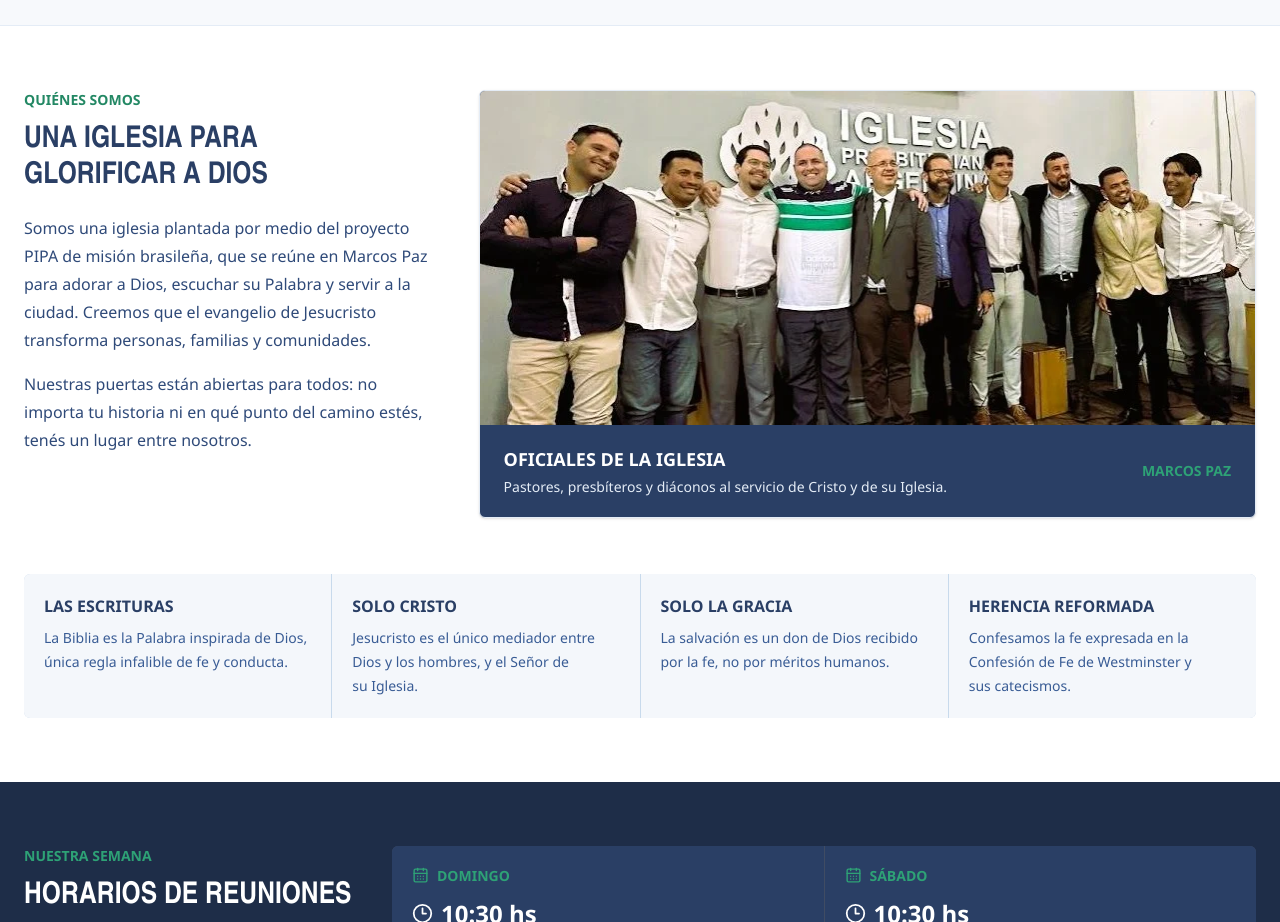
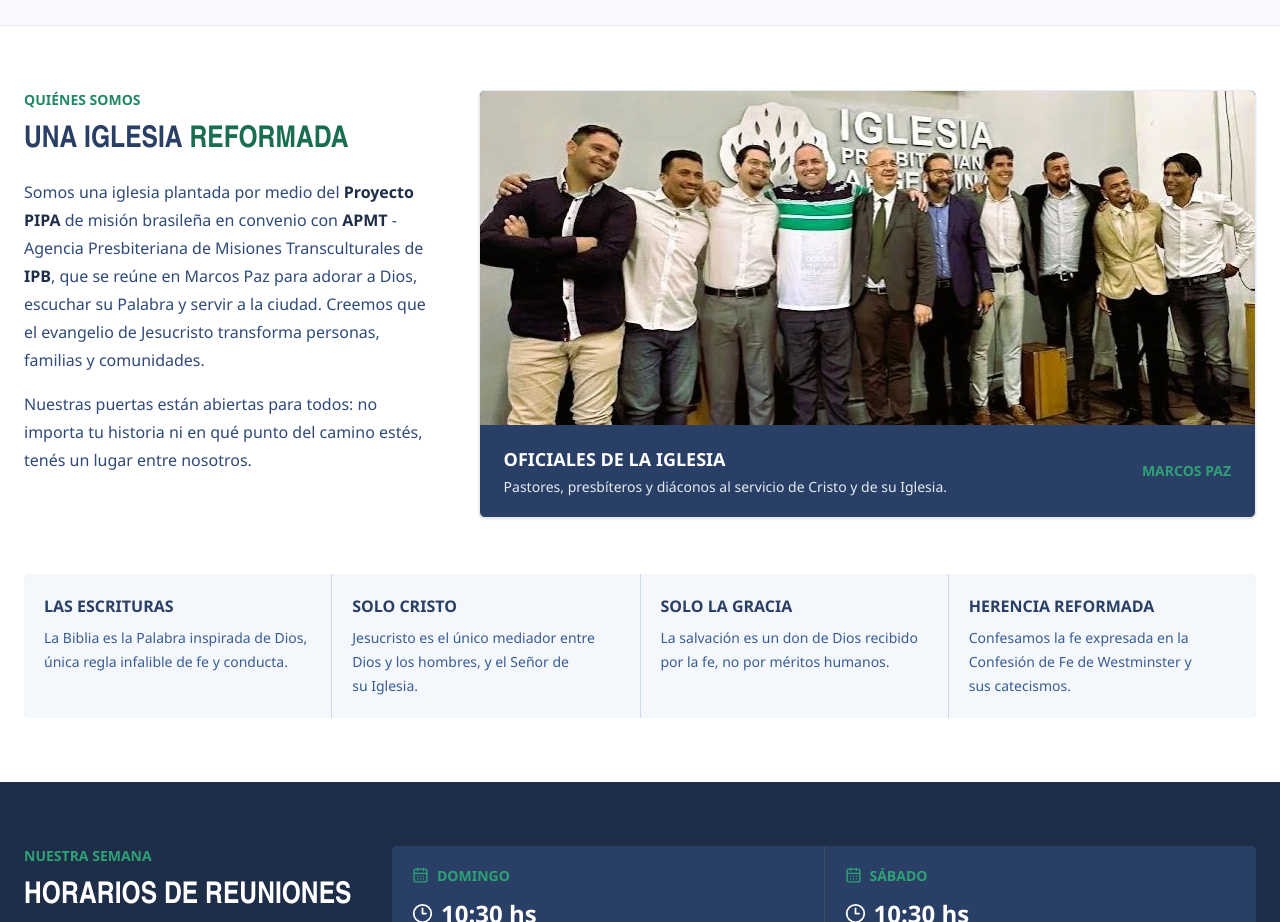
Before and after one commit to WILWSO/ipaMarcosPaz, a React (Vite) app: page / in a window 1280 px wide. Shown: the part 1000-1922 px from the top of the page. Built offline with nearby package versions, Linux system fonts and the light colour scheme; no server answers; the database is empty.

Commit message:
content: actualiza identidad reformada
Destaca la identidad reformada y amplía la referencia institucional al Proyecto PIPA, APMT e IPB en la sección Quiénes somos.

```diff
--- a/src/components/Nosotros.tsx
+++ b/src/components/Nosotros.tsx
@@ -32,9 +32,10 @@ export default function Nosotros() {
         <div className="grid gap-10 lg:grid-cols-[0.8fr_1.5fr] lg:items-start">
           <div>
             <p className="text-sm font-bold uppercase text-service-600">Quiénes somos</p>
-            <h2 className="mt-3 font-['Arial_Narrow','Aptos_Narrow',sans-serif] text-3xl font-bold uppercase text-brand-800">Una iglesia para glorificar a Dios</h2>
+            <h2 className="mt-3 font-['Arial_Narrow','Aptos_Narrow',sans-serif] text-3xl font-bold uppercase text-brand-800">Una iglesia <strong className="font-bold text-service-700">REFORMADA</strong></h2>
             <p className="mt-5 leading-7 text-brand-700">
-            Somos una iglesia plantada por medio del proyecto PIPA de misión brasileña, que se reúne en{' '}
+            Somos una iglesia plantada por medio del <strong className="font-bold text-brand-900">Proyecto PIPA</strong> de misión brasileña en convenio con <strong className="font-bold text-brand-900">APMT</strong> - Agencia
+            Presbiteriana de Misiones Transculturales de <strong className="font-bold text-brand-900">IPB</strong>, que se reúne en{' '}
             {iglesia.ciudad} para adorar a Dios, escuchar su Palabra y servir a
             la ciudad. Creemos que el evangelio de Jesucristo transforma
             personas, familias y comunidades.
```
